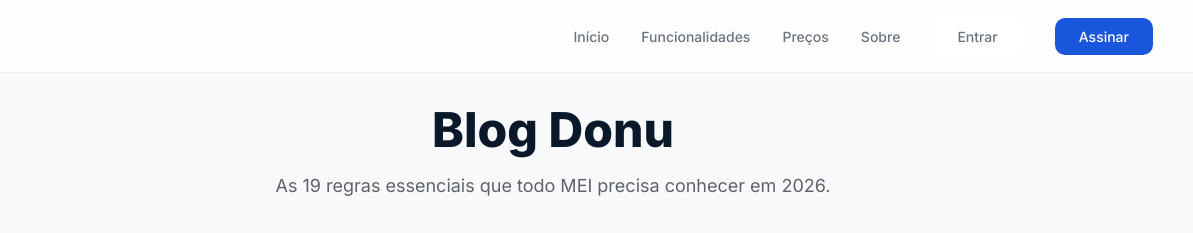
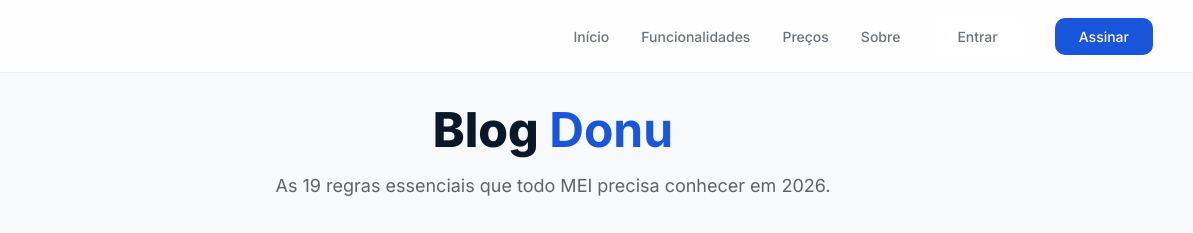
Before and after one commit to fdjdigital/donu, a plain HTML site: page blog/index.html in a window 1280 px wide. Shown: the top 233 px of the page, 87-1280 px from the left. Drawn offline with nearby package versions, Linux system fonts and the light colour scheme.

Commit message:
corrige Donu azul no título do blog index

```diff
--- a/blog/index.html
+++ b/blog/index.html
@@ -54,7 +54,7 @@
 <main>
 
     <section class="blog-hero">
-        <h1>Blog Donu</h1>
+        <h1>Blog <span style="color:#1a56db;font-weight:700;">Donu</span></h1>
         <p>As 19 regras essenciais que todo MEI precisa conhecer em 2026.</p>
     </section>
 
```
